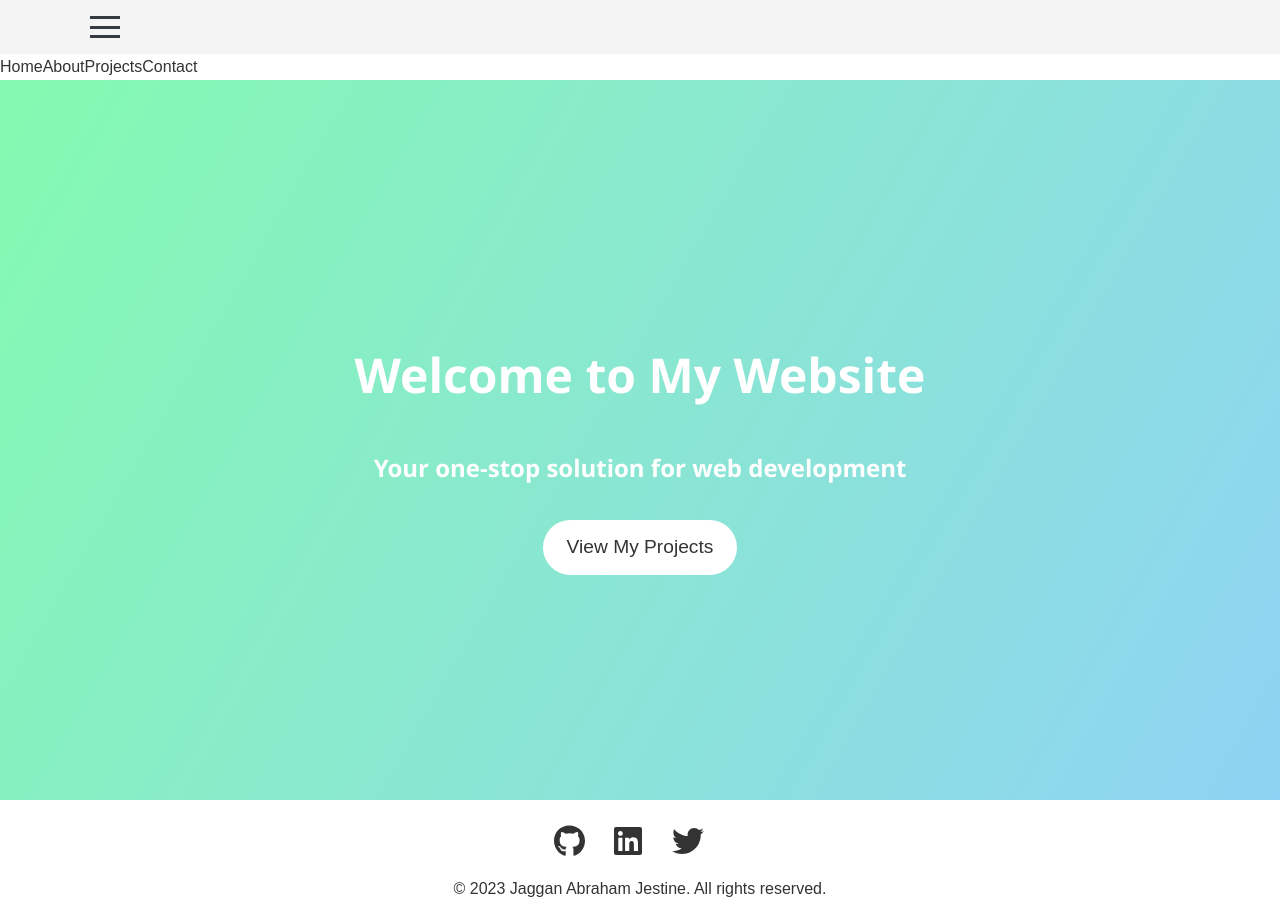
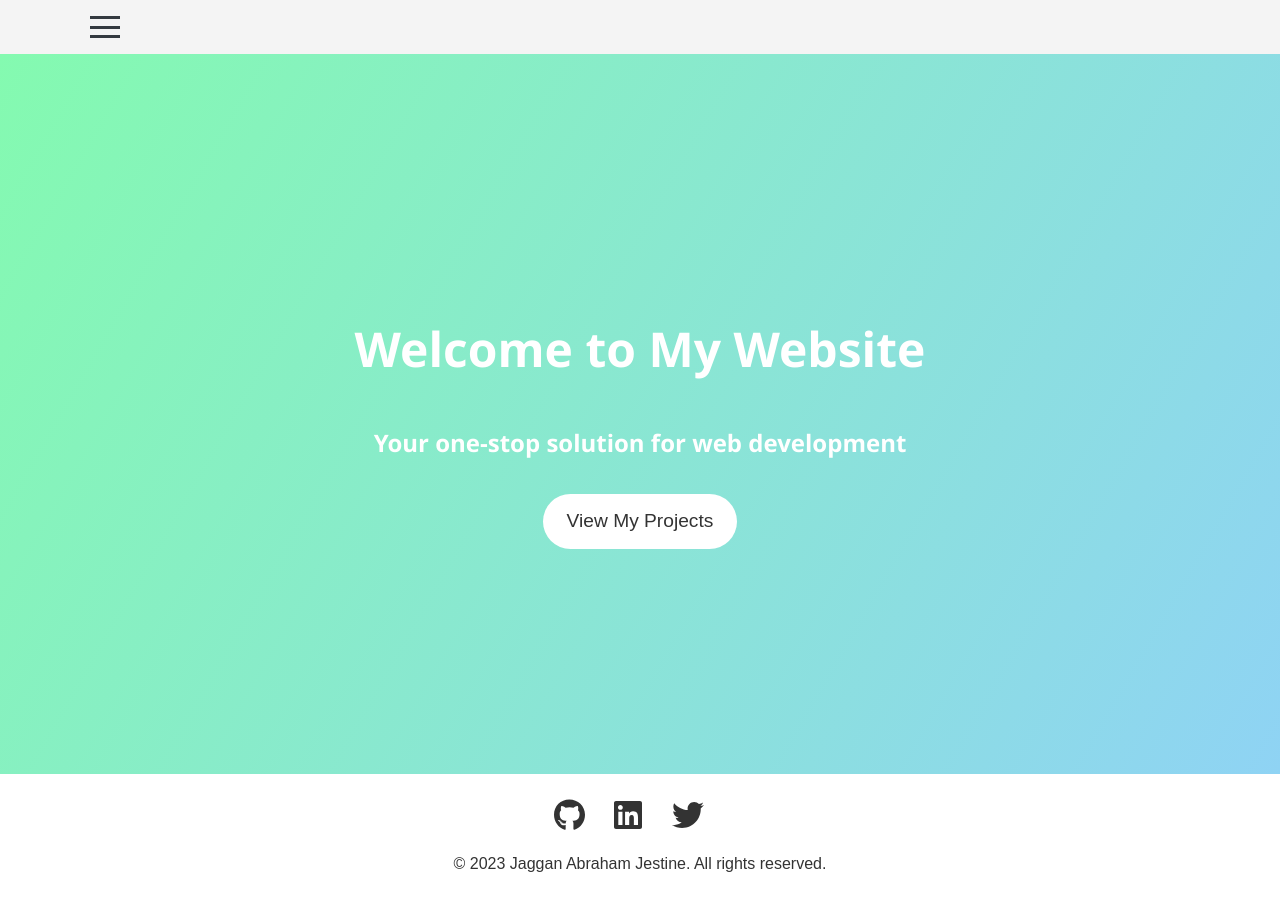
Before and after one commit to jagganjestine/jjweb, a React (Create React App) app: page / in a window 1280 px wide. After the commit the page ends 892 px from the top, so only its background shows below. Built offline with nearby package versions, Linux system fonts and the light colour scheme.

Commit message:
Update App.js

```diff
--- a/src/App.js
+++ b/src/App.js
@@ -5,23 +5,17 @@ import About from './components/About';
 import Projects from './components/Projects';
 import Contact from './components/Contact';
 import Footer from './components/Footer';
-import { Link, Routes, Route } from 'react-router-dom';
+import { Route, Routes } from 'react-router-dom';
 
 function App() {
   return (
     <div className="App">
       <Header />
-      <nav className="nav-links">
-        <Link to="/">Home</Link>
-        <Link to="/about">About</Link>
-        <Link to="/projects">Projects</Link>
-        <Link to="/contact">Contact</Link>
-      </nav>
       <Routes>
-        <Route path="/" element={<Home />} />
-        <Route path="/about" element={<About />} />
-        <Route path="/projects" element={<Projects />} />
-        <Route path="/contact" element={<Contact />} />
+        <Route index element={<Home />} path="/" />
+        <Route index element={<About />} path="/about" />
+        <Route element={<Projects />} path="/projects" />
+        <Route element={<Contact />} path="/contact" />
       </Routes>
       <Footer />
     </div>
```
